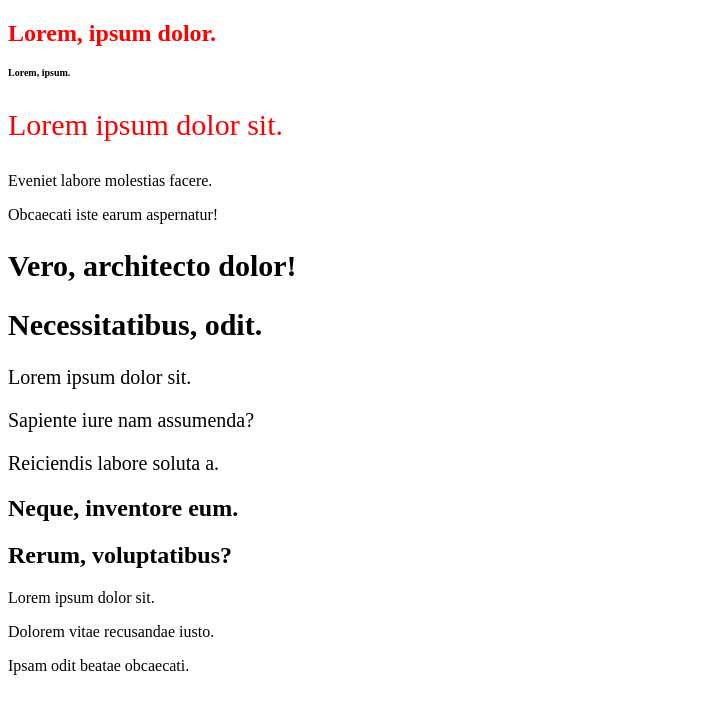
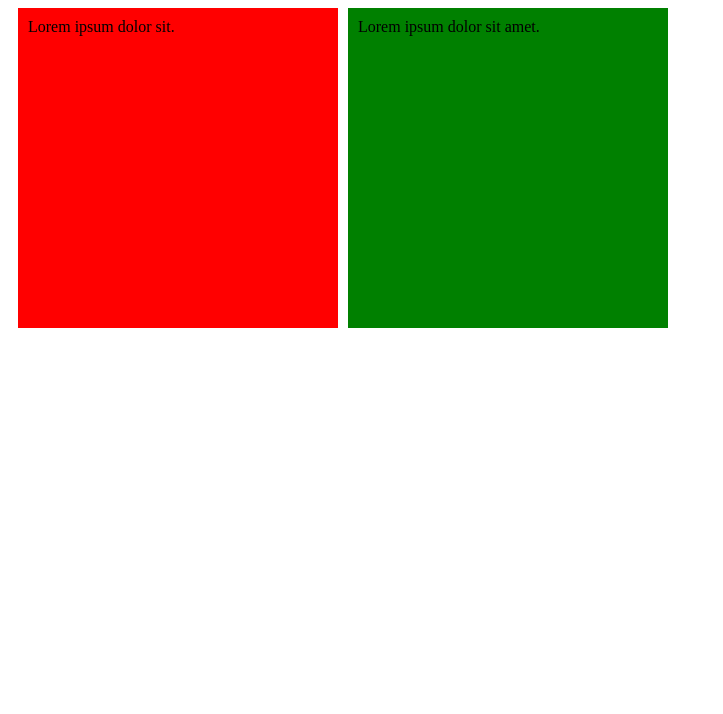
Before and after one commit to b-yildirim/kodluyoruzilkrepo, a plain HTML site: page Tutorials/CSS Tutorials/index.html in a window 1280 px wide. Shown: the whole page, without its empty margins (0-723 px from the left). Drawn offline with Linux system fonts and the light colour scheme.

Commit message:
last tutorial

```diff
--- a/Tutorials/CSS Tutorials/css/kodluyoruz.css
+++ b/Tutorials/CSS Tutorials/css/kodluyoruz.css
@@ -12,7 +12,7 @@ h2 {
 /* class -> .text-red {} */
 /* id -> #id-bilgisi {} */
 
-.text-red {
+/* .text-red {
   color: red;
 }
 
@@ -27,4 +27,26 @@ font-size: 10px;
 }
 #first-article {
   font-size: 20px;
+} */
+
+.left-bar{
+  width: 300px;
 }
+
+
+
+
+
+.box{
+  width: 300px;
+  height: 300px;
+  padding: 10px;
+  margin-left: 10px;
+  float: left;
+}
+.bg-red{
+  background-color: red;
+}
+.bg-green {
+  background-color: green;
+}
--- a/Tutorials/CSS Tutorials/index.html
+++ b/Tutorials/CSS Tutorials/index.html
@@ -17,7 +17,7 @@
     <p style="color: rgb(9, 151, 151); font-size: 20px">
       Inline CSS: Etiket içerisine yazılan kod
     </p> -->
-    <article>
+    <!-- <article>
         <h1 class="text-red">Lorem, ipsum dolor.</h1>
         <h2 class="fs-small">Lorem, ipsum.</h2>
         <p class="text-red fs-30">Lorem ipsum dolor sit.</p>
@@ -37,6 +37,9 @@
         <p>Lorem ipsum dolor sit.</p>
         <p>Dolorem vitae recusandae iusto.</p>
         <p>Ipsam odit beatae obcaecati.</p>
-    </article>
+    </article> -->
+
+    <div class="box bg-red">Lorem ipsum dolor sit.</div>
+    <div class="box bg-green"> Lorem ipsum dolor sit amet.</div>
   </body>
 </html>
```
